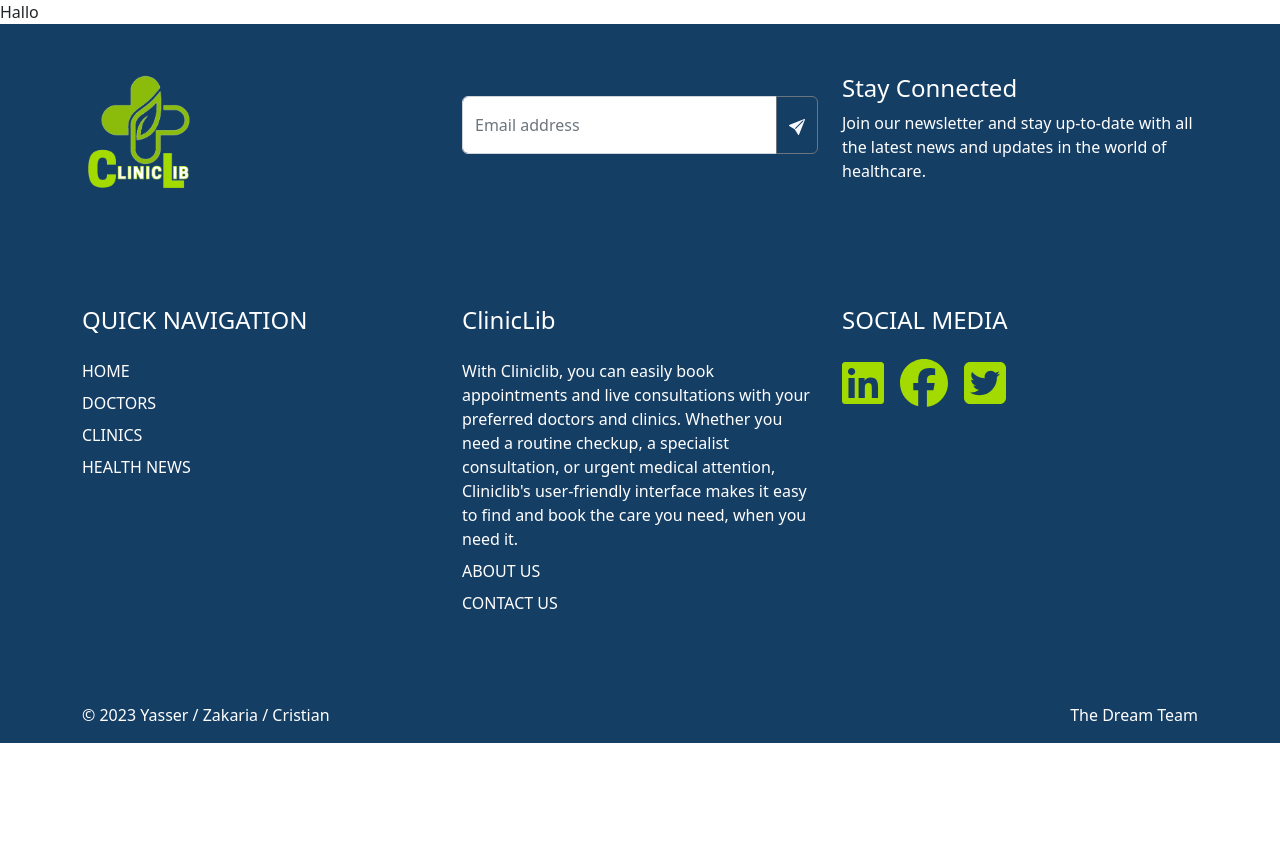
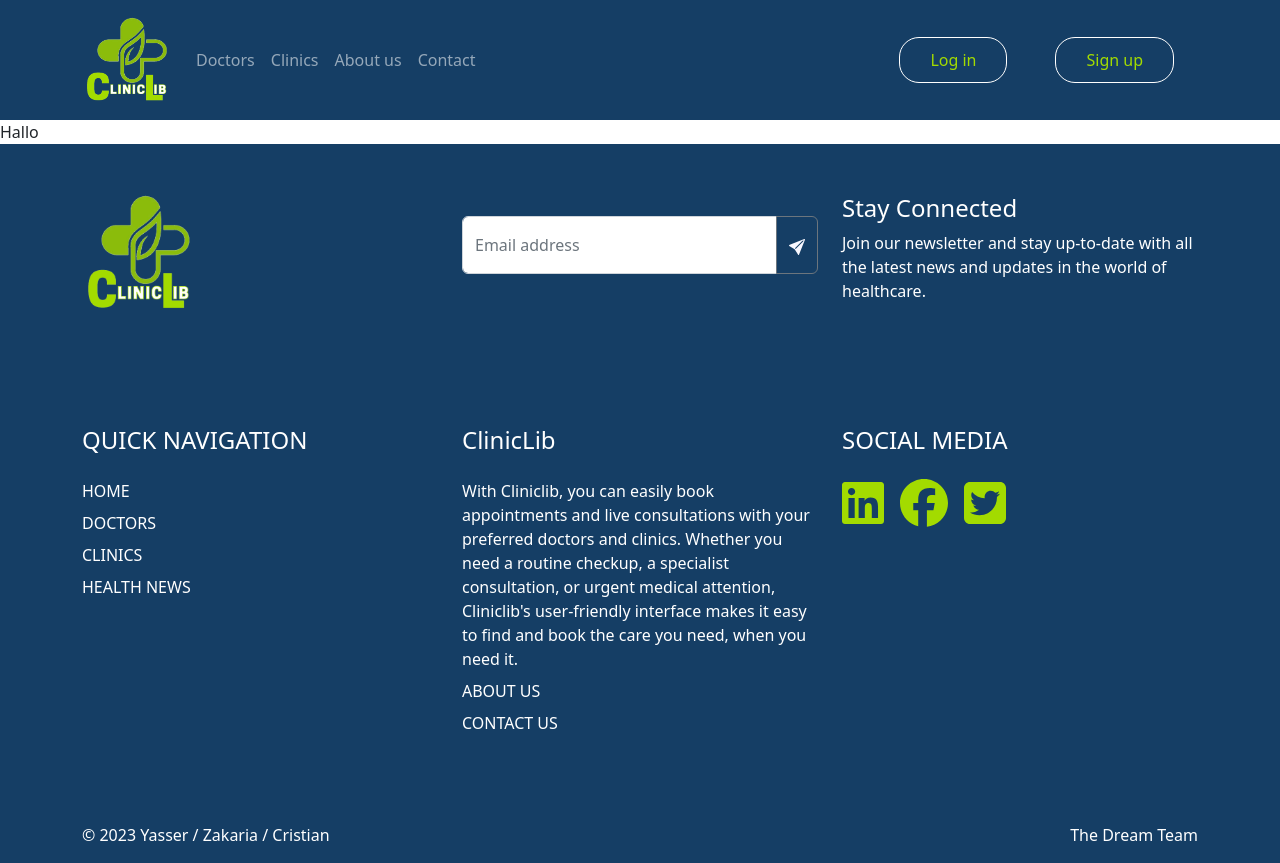
Before and after one commit to yassercoding/ClinicLib, a React (Create React App) app in the folder client/: page / in a window 1280 px wide. Before the commit the page ends 800 px from the top, so only its background shows below. Built offline with nearby package versions, Linux system fonts and the light colour scheme.

Commit message:
navbar v1

```diff
--- a/client/src/App.css
+++ b/client/src/App.css
@@ -1,3 +1,29 @@
+/* css navbar */
+.my-clinic-nav{
+  background-color: #153E65!important;
+  height: 120px;
+}
+
+#clinav-bttn {
+  background: none;
+  color:#A3DB00;
+  display: block;
+  margin: 10px auto;
+  text-align: center;
+  border: 1px solid #fff;
+  padding: 10px 30px;
+  border-radius: 20px;
+  transition: 0.2s;
+  cursor: pointer;
+}
+
+#clinav-bttn:hover {
+  background: #A3DB00;
+  color: #fff;
+}
+/* end css navbar */
+
+
 /* css footer */
 #footer {
   background-color: #153E65;
--- a/client/src/App.js
+++ b/client/src/App.js
@@ -1,11 +1,13 @@
 
 import "bootstrap/dist/css/bootstrap.min.css";
 import './App.css';
+import ClinicNavbar from "./components/ClinicNavbar";
 import Footer from './components/Footer';
 
 function App() {
   return (
     <div>
+      <ClinicNavbar/>
       Hallo
       <Footer />
     </div>
--- /dev/null
+++ b/client/src/components/ClinicNavbar.js
@@ -0,0 +1,49 @@
+import React from 'react'
+import Container from 'react-bootstrap/Container';
+import Nav from 'react-bootstrap/Nav';
+import Navbar from 'react-bootstrap/Navbar';
+import Logo from "../images/logo_1.png"
+import Button from 'react-bootstrap/esm/Button';
+
+
+function ClinicNavbar() {
+  return (
+    <Navbar bg="dark" variant="dark" expand="lg" className='my-clinic-nav'>
+    <Container>
+      <Navbar.Brand href="#home"><img src={Logo} alt="Logo" className="d-inline-block align-top" width="90" height="90" /></Navbar.Brand>
+      <Navbar.Toggle aria-controls="basic-navbar-nav" />
+      <Navbar.Collapse id="basic-navbar-nav">
+        <Nav className="me-auto">
+          <Nav.Link href="#link">Doctors</Nav.Link>
+          <Nav.Link href="#link">Clinics</Nav.Link>
+          <Nav.Link href="#link">About us</Nav.Link>
+          <Nav.Link href="#link">Contact</Nav.Link>
+
+        </Nav>
+
+        <Nav>
+
+            <Button
+                    variant="btn btn-outline-success"
+                    className="mx-4 "
+                    id="clinav-bttn">
+                    Log in
+                  </Button>
+
+                  <Button
+                    variant="btn btn-outline-success"
+                    className="mx-4 "
+                    id="clinav-bttn">
+                    Sign up
+                  </Button>
+          </Nav>
+
+
+
+      </Navbar.Collapse>
+    </Container>
+  </Navbar>
+  )
+}
+
+export default ClinicNavbar
```
